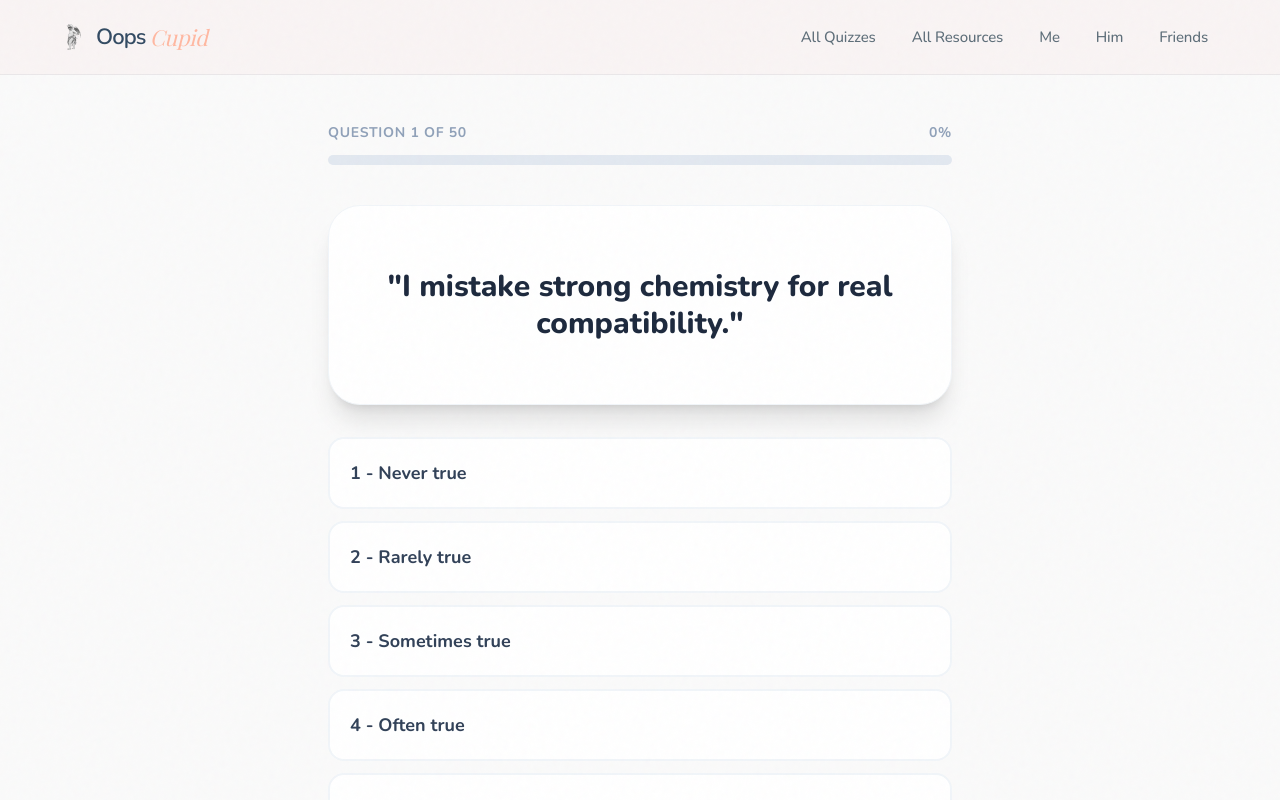
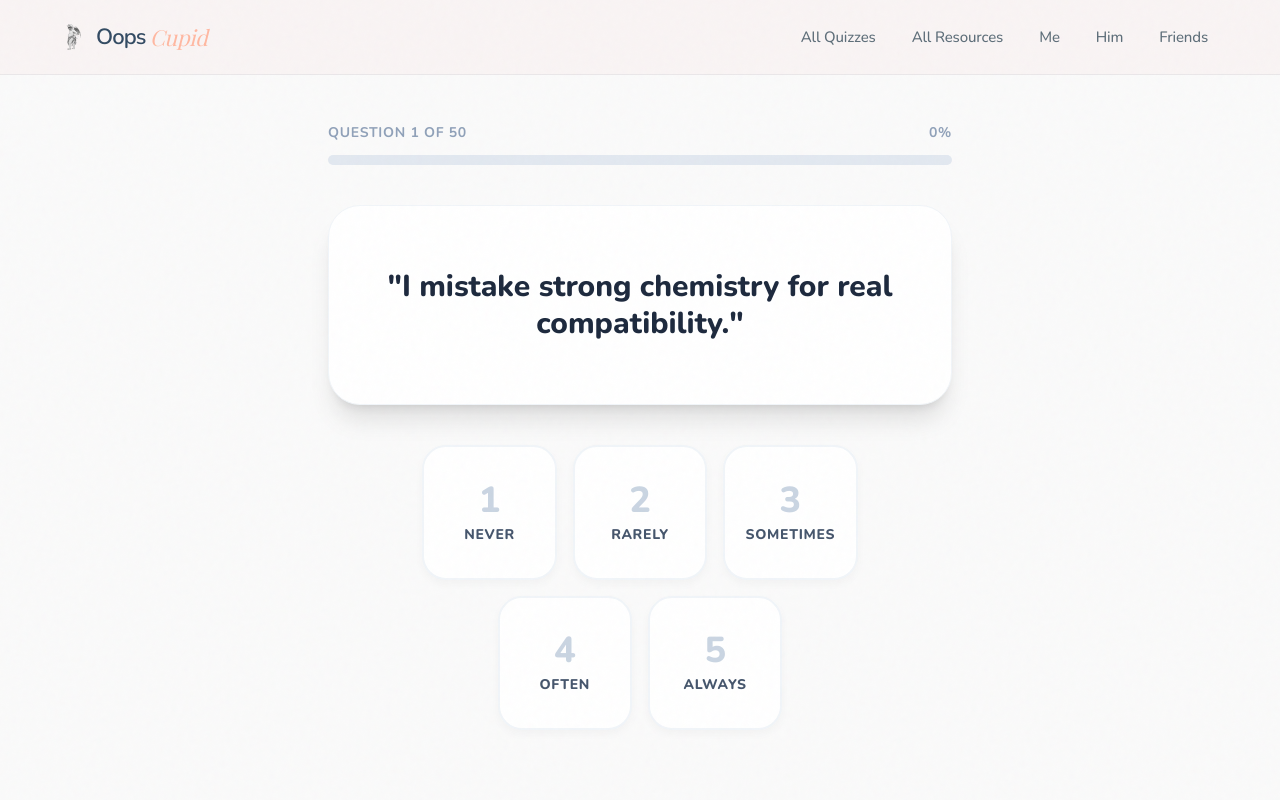
Before and after one commit to Sinadehesh/OopsCupid, a Next.js app: page /why-do-i-attract-toxic-people in a window 1280 px wide. Both pictures are taken after a click on the button "Start Diagnostic Audit". Shown: the top 800 px of the page. Built offline with nearby package versions, Linux system fonts and the light colour scheme; a web font is replaced by a local one.

Commit message:
feat: implement highly-tactile keypad layout for quiz options

```diff
--- a/app/why-do-i-attract-toxic-people/_components/QuizEngine.tsx
+++ b/app/why-do-i-attract-toxic-people/_components/QuizEngine.tsx
@@ -76,24 +76,30 @@ export default function QuizEngine() {
         </div>
       </div>
 
-      <div className="bg-white rounded-[32px] p-8 md:p-12 shadow-xl border border-slate-100 text-center mb-8 min-h-[200px] flex items-center justify-center">
+      <div className="bg-white rounded-[32px] p-8 md:p-12 shadow-xl border border-slate-100 text-center mb-10 min-h-[200px] flex items-center justify-center">
         <h2 className="text-2xl md:text-3xl font-extrabold text-slate-800 leading-tight">"{question.text}"</h2>
       </div>
 
-      <div className="space-y-3">
+      {/* KEYPAD LAYOUT: 3 on top, 2 wrapped and centered on bottom */}
+      <div className="flex flex-wrap justify-center gap-3 md:gap-4 max-w-md mx-auto">
         {[
-          { label: "1 - Never true", val: 1 },
-          { label: "2 - Rarely true", val: 2 },
-          { label: "3 - Sometimes true", val: 3 },
-          { label: "4 - Often true", val: 4 },
-          { label: "5 - Very true", val: 5 },
+          { text: "Never", val: 1 },
+          { text: "Rarely", val: 2 },
+          { text: "Sometimes", val: 3 },
+          { text: "Often", val: 4 },
+          { text: "Always", val: 5 },
         ].map((opt) => (
           <button
             key={opt.val}
             onClick={() => handleAnswer(opt.val)}
-            className="w-full text-left bg-white border-2 border-slate-100 p-5 rounded-2xl font-bold text-lg text-slate-700 hover:border-rose-500 hover:bg-rose-50 transition-all focus:outline-none focus:ring-4 focus:ring-rose-200"
+            className="group flex flex-col items-center justify-center w-[30%] aspect-square bg-white border-2 border-slate-100 rounded-[24px] shadow-[0_4px_10px_rgba(0,0,0,0.03)] hover:border-rose-500 hover:bg-rose-50 hover:-translate-y-1 hover:shadow-lg transition-all focus:outline-none focus:ring-4 focus:ring-rose-200 active:scale-95"
           >
-            {opt.label}
+            <span className="text-3xl md:text-4xl font-extrabold text-slate-300 group-hover:text-rose-600 transition-colors mb-1">
+              {opt.val}
+            </span>
+            <span className="text-[11px] md:text-sm font-extrabold text-slate-600 uppercase tracking-wider text-center">
+              {opt.text}
+            </span>
           </button>
         ))}
       </div>
```
